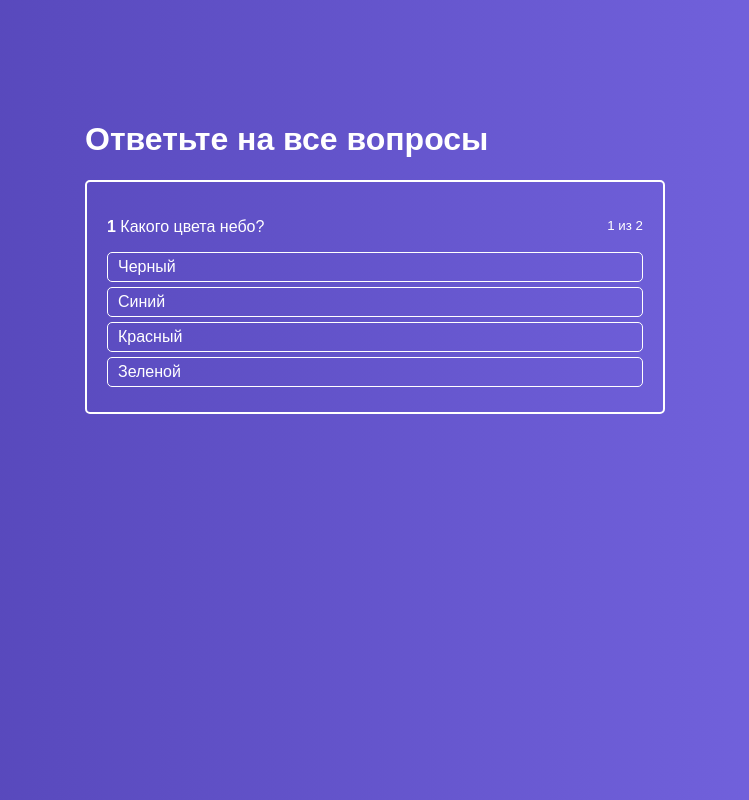
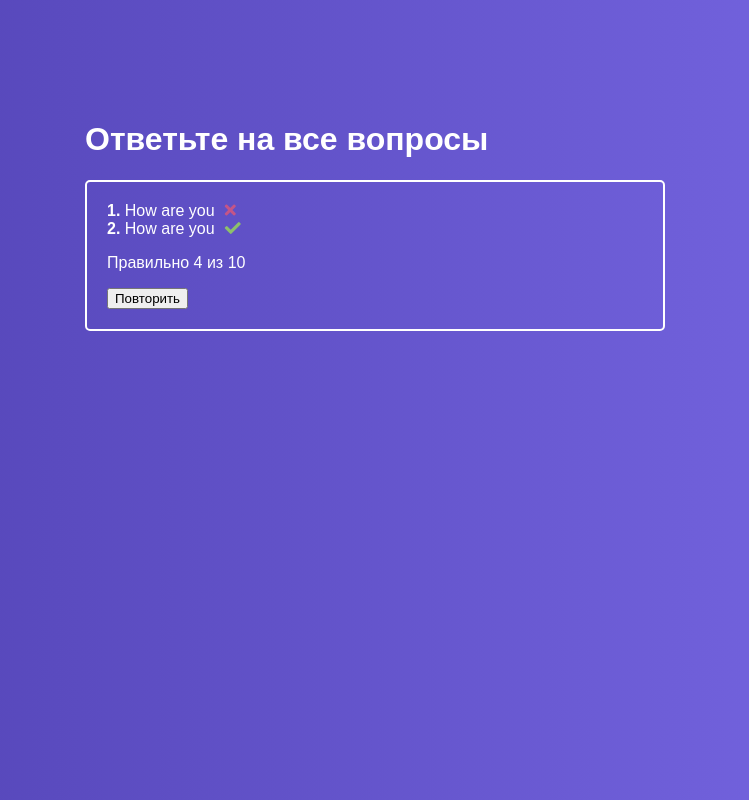
Before and after one commit to ValentinaPol/react-quiz, a React app: page / in a window 1280 px wide. Shown: the whole page, without its empty margins (265-1014 px from the left). Built offline with nearby package versions, Linux system fonts and the light colour scheme.

Commit message:
Output of results

```diff
--- a/public/index.html
+++ b/public/index.html
@@ -19,7 +19,8 @@
       work correctly both with client-side routing and a non-root public URL.
       Learn how to configure a non-root public URL by running `npm run build`.
     -->
-    <title>React App</title>
+    <link rel="stylesheet" href="https://use.fontawesome.com/releases/v5.1.0/css/all.css" integrity="sha384-lKuwvrZot6UHsBSfcMvOkWwlCMgc0TaWr+30HWe3a4ltaBwTZhyTEggF5tJv8tbt" crossorigin="anonymous">
+    <title>Quiz App</title>
   </head>
   <body>
     <noscript>
--- /dev/null
+++ b/src/components/FinishedQuiz/FinishedQuiz.css
@@ -0,0 +1,26 @@
+.FinishedQuiz {
+    padding: 20px;
+    color: #fff;
+    border: 2px solid #fff;
+    border-radius: 5px;
+    box-sizing: border-box;
+    margin: 0 10px;
+}
+
+.FinishedQuiz ul {
+    list-style: none;
+    padding: 0px;
+    margin: 0px;
+}
+
+.FinishedQuiz ul li i{
+    margin-left: 10px;
+}
+
+.success {
+    color: rgba(161, 240, 69, .7);
+}
+
+.error {
+    color: rgba(240, 87, 108, .7);
+}
--- /dev/null
+++ b/src/components/FinishedQuiz/FinishedQuiz.js
@@ -0,0 +1,30 @@
+import React from 'react'
+import classes from './FinishedQuiz.css'
+
+const FinishedQuiz = props => {
+    return (
+        <div className={classes.FinishedQuiz}>
+            <ul>
+                <li>
+                    <strong>1. </strong>
+                    How are you
+                    <i className={'fa fa-times ' + classes.error} />
+                </li>
+                <li>
+                    <strong>2. </strong>
+                    How are you
+                    <i className={'fa fa-check ' + classes.success} />
+
+                </li>
+            </ul>
+
+            <p>Правильно 4 из 10</p>
+
+            <div>
+                <button>Повторить</button>
+            </div>
+        </div>
+    )
+}
+
+export default FinishedQuiz
--- a/src/containers/Quiz/Quiz.js
+++ b/src/containers/Quiz/Quiz.js
@@ -1,9 +1,11 @@
 import React, {Component} from 'react'
 import classes from './Quiz.css'
 import ActiveQuiz from '../../components/ActiveQuiz/ActiveQuiz'
+import FinishedQuiz from '../../components/FinishedQuiz/FinishedQuiz'
 
 class Quiz extends Component {
     state = {
+        isFinished: true,
         activeQuestion: 0,
         answerState: null, // {[id]: 'success', 'error'}
         quiz: [
@@ -33,6 +35,13 @@
     }
 
     onAnswerClickHandler = answerId => {
+       if (this.state.answerState) {
+        const key = Object.keys(this.state.answerState)[0]
+        if (this.state.answerState[key] === 'success') {
+            return
+        }
+       }
+
        const question = this.state.quiz[this.state.activeQuestion]
 
        if(question.rightAnswerId === answerId) {
@@ -43,7 +52,9 @@
 
         const timeout = window.setTimeout(() => {
             if(this.isQuizFinished()) {
-                console.log('Finished')
+                this.setState({
+                    isFinished: true
+                })
             } else {
                 this.setState({
                     activeQuestion: this.state.activeQuestion + 1,
@@ -72,7 +83,12 @@
                 <div className={classes.QuizWrapper}>
                     <h1>Ответьте на все вопросы</h1>
 
-                    <ActiveQuiz
+                    {
+                        this.state.isFinished
+                            ? <FinishedQuiz
+
+                                />
+                            :  <ActiveQuiz
                                 answers={this.state.quiz[this.state.activeQuestion].answers}
                                 question={this.state.quiz[this.state.activeQuestion].question}
                                 onAnswerClick={this.onAnswerClickHandler}
@@ -80,6 +96,7 @@
                                 answerNumber={this.state.activeQuestion + 1}
                                 state={this.state.answerState}
                             />
+                    }
                 </div>
             </div>
         )
```
Lines whose indentation alone changed are shown as unchanged.
